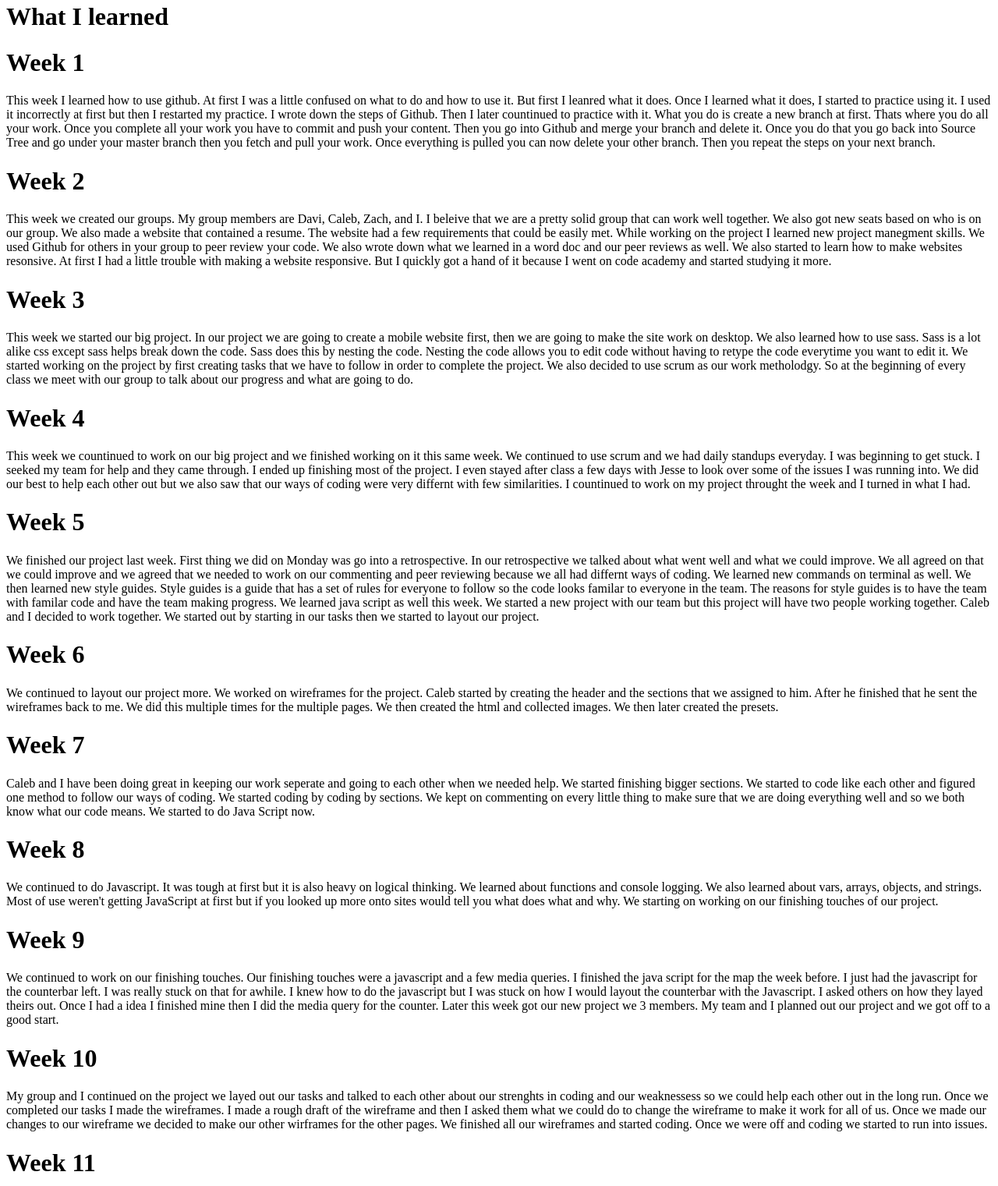
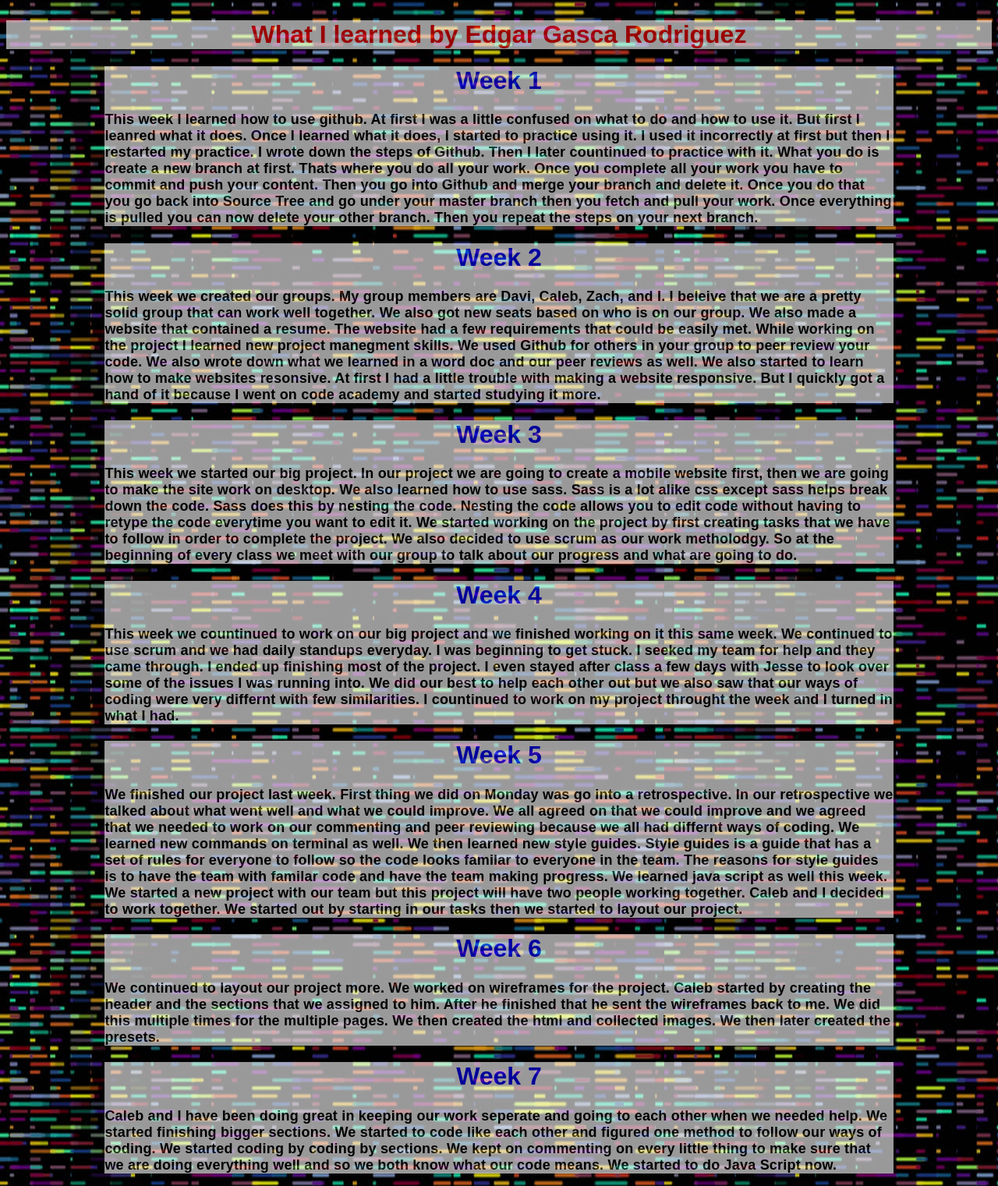
Before and after one commit to edgararodriguez/What-I-Learned, a plain HTML site: page index.html in a window 1280 px wide. Shown: the part 18-1539 px from the top of the page at 78% size. Drawn offline with Linux system fonts and the light colour scheme.

Commit message:
no message

```diff
--- a/index.html
+++ b/index.html
@@ -6,56 +6,57 @@
   <link rel="stylesheet" href="style.css" type="text/css">
 </head>
 <body>
-<h1>What I learned</h1>
-<div>
+<h1 class="title">What I learned by Edgar Gasca Rodriguez</h1>
+<div class="entrybox">
   <h1>Week 1</h1>
 <p>This week I learned how to use github. At first I was a little confused on what to do and how to use it. But first I leanred what it does. Once I learned what it does, I started to practice using it. I used it incorrectly at first but then I restarted my practice. I wrote down the steps of Github. Then I later countinued to practice with it. What you do is create a new branch at first. Thats where you do all your work. Once you complete all your work you have to commit and push your content. Then you go into Github and merge your branch and delete it. Once you do that you go back into Source Tree and go under your master branch then you fetch and pull your work. Once everything is pulled you can now delete your other branch. Then you repeat the steps on your next branch.</p>
 </div>
-<div>
+<div class="entrybox">
 <h1>Week 2</h1>
 <p>This week we created our groups. My group members are Davi, Caleb, Zach, and I. I beleive that we are a pretty solid group that can work well together. We also got new seats based on who is on our group. We also made a website that contained a resume. The website had a few requirements that could be easily met. While working on the project I learned new project manegment skills. We used Github for others in your group to peer review your code. We also wrote down what we learned in a word doc and our peer reviews as well. We also started to learn how to make websites resonsive. At first I had a little trouble with making a website responsive. But I quickly got a hand of it because I went on code academy and started studying it more. </p>
 </div>
-<div>
+<div class="entrybox">
 <h1>Week 3</h1>
 <p>This week we started our big project. In our project we are going to create a mobile website first, then we are going to make the site work on desktop. We also learned how to use sass. Sass is a lot alike css except sass helps break down the code. Sass does this by nesting the code. Nesting the code allows you to edit code without having to retype the code everytime you want to edit it. We started working on the project by first creating tasks that we have to follow in order to complete the project. We also decided to use scrum as our work metholodgy. So at the beginning of every class we meet with our group to talk about our progress and what are going to do.</p>
 </div>
-<div>
+<div class="entrybox">
 <h1>Week 4</h1>
 <p>This week we countinued to work on our big project and we finished working on it this same week. We continued to use scrum and we had daily standups everyday. I was beginning to get stuck. I seeked my team for help and they came through. I ended up finishing most of the project. I even stayed after class a few days with Jesse to look over some of the issues I was running into. We did our best to help each other out but we also saw that our ways of coding were very differnt with few similarities. I countinued to work on my project throught the week and I turned in what I had.</p>
 </div>
-<div>
+<div class="entrybox">
 <h1>Week 5</h1>
 <p>We finished our project last week. First thing we did on Monday was go into a retrospective. In our retrospective we talked about what went well and what we could improve. We all agreed on that we could improve and we agreed that we needed to work on our commenting and peer reviewing because we all had differnt ways of coding. We learned new commands on terminal as well. We then learned new style guides. Style guides is a guide that has a set of rules for everyone to follow so the code looks familar to everyone in the team. The reasons for style guides is to have the team with familar code and have the team making progress. We learned java script as well this week. We started a new project with our team but this project will have two people working together. Caleb and I decided to work together. We started out by starting in our tasks then we started to layout our project.
 </p>
-<div>
+</div>
+<div class="entrybox">
   <h1>Week 6</h1>
   <p> We continued to layout our project more. We worked on wireframes for the project. Caleb started by creating the header and the sections that we assigned to him. After he finished that he sent the wireframes back to me. We did this multiple times for the multiple pages. We then created the html and collected images. We then later created the presets.</p>
 </div>
-<div>
+<div class="entrybox">
   <h1>Week 7</h1>
   <p>Caleb and I have been doing great in keeping our work seperate and going to each other when we needed help. We started finishing bigger sections. We started to code like each other and figured one method to follow our ways of coding. We started coding by coding by sections. We kept on commenting on every little thing to make sure that we are doing everything well and so we both know what our code means. We started to do Java Script now.</p>
 </div>
-<div>
+<div class="entrybox">
   <h1>Week 8</h1>
   <p> We continued to do Javascript. It was tough at first but it is also heavy on logical thinking. We learned about functions and console logging. We also learned about vars, arrays, objects, and strings. Most of use weren't getting JavaScript at first but if you looked up more onto sites would tell you what does what and why. We starting on working on our finishing touches of our project.</p>
 </div>
-<div>
+<div class="entrybox">
   <h1>Week 9</h1>
   <p>We continued to work on our finishing touches. Our finishing touches were a javascript and a few media queries. I finished the java script for the map the week before. I just had the javascript for the counterbar left. I was really stuck on that for awhile. I knew how to do the javascript but I was stuck on how I would layout the counterbar with the Javascript. I asked others on how they layed theirs out. Once I had a idea I finished mine then I did the media query for the counter. Later this week got our new project we 3 members. My team and I planned out our project and we got off to a good start.</p>
 </div>
-<div>
+<div class="entrybox">
   <h1>Week 10</h1> <p>My group and I continued on the project we layed out our tasks and talked to each other about our strenghts in coding and our weaknessess so we could help each other out in the long run. Once we completed our tasks I made the wireframes. I made a rough draft of the wireframe and then I asked them what we could do to change the wireframe to make it work for all of us. Once we made our changes to our wireframe we decided to make our other wirframes for the other pages. We finished all our wireframes and started coding. Once we were off and coding we started to run into issues. </p>
 </div>
-<div>
+<div class="entrybox">
   <h1>Week 11</h1>
     <p> We started running into issues. Our gitignore was not made correctly. Our gitignore was not working when we thought we had it layed out correctly. Turns out the gitignore was missing the part where it ignores the map. So everytime we pushed it had a merge conflict due to github reading the map. We tried fixing it and it did not work out the first time we kept running into the issue. We went to another group for help. Luckily one of the other groups had the same problem and we ended up fixing it. We continued to work on project we were knocking out pages.</p>
   </div>
-  <div>
+  <div class="entrybox">
       <h1>Week 12</h1>
       <p>We received a second part to the project this week. I started out by being afraid that we might not get this project done in time due to the new work that was added on. But I slightly started to beleive that we are going to be fine due to the progress that my group was working. But then we started to make mistakes in our code. My teamates made similar classes to each others and ended up using editing each other classes on accident. We then resolved the issue and stated to each other that we need to move foward. We also decided to give classes specific names to avoid having to go back to fix code when we could be moving foward and finishing pages.
       </p>
     </div>
-    <div>
+    <div class="entrybox">
       <h1> Week 13</h2>
         <p>We started to get closer to the end of the project we finished all the pages but all we need to do know is the javascript part of the project. We have been suggested to use Jquery. Other groups told us that it would help us out a lot. Our group decided that it would be a good idea. We set up Jquery finished up more pages and did a code academy in Jquery. We felt ready to tackel on the javascript sections now.</p>
       </div>
--- a/style.css
+++ b/style.css
@@ -0,0 +1,31 @@
+body {
+    background-image: url("coding.jpg");
+    padding-top: 15px;
+}
+.entrybox{
+background-color: white;
+opacity: .6;
+width: 80%;
+margin: auto;
+}
+p{
+  color: black;
+  font-weight: bold;
+  letter-spacing: 0.2px;
+  opacity: 2;
+    font-size: 18px;
+    font-family: sans-serif;
+}
+.title{
+  text-align: center;
+  background-color: white;
+  opacity: .6;
+  color: red;
+  font-weight: bold;
+}
+h1{
+  text-align: center;
+font-weight: bold;
+color: blue;
+ font-family: sans-serif;
+}
```
Also changed, not shown: coding.jpg (added).
